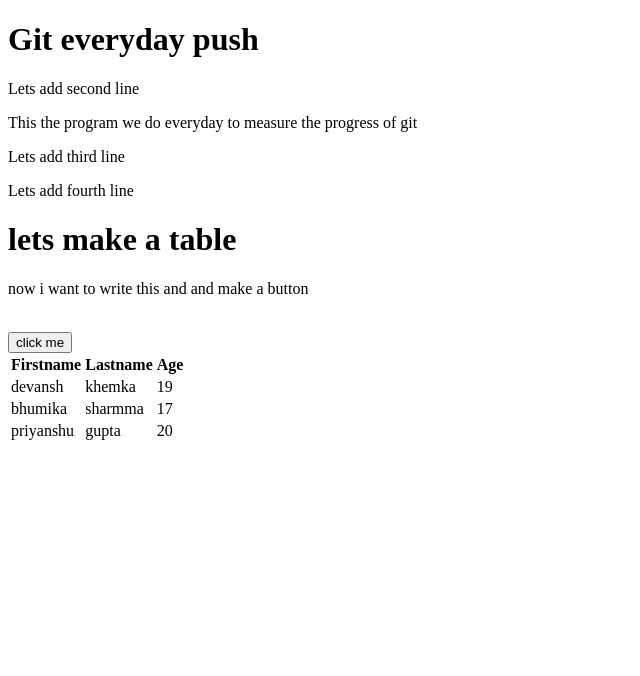
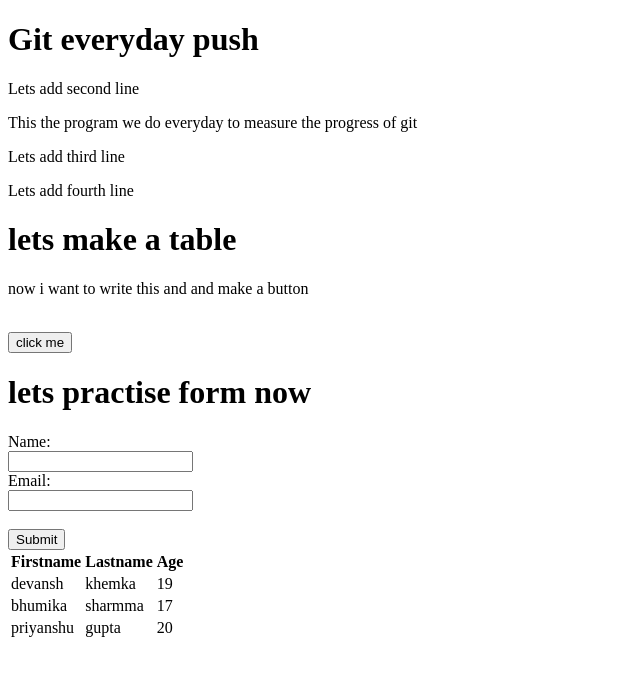
Before and after one commit to dkhemka12/Git_everyday, a plain HTML site: page index.html in a window 1280 px wide. Shown: the whole page, without its empty margins (0-640 px from the left). Drawn offline with Linux system fonts and the light colour scheme.

Commit message:
today i have aded a form

```diff
--- a/index.html
+++ b/index.html
@@ -33,6 +33,13 @@
             <td>gupta</td>
             <td>20</td>
             <p>now i want to write this and and make a button </p><br>
-            <button>click me</button>
+            <button>click me</button><br>
+            <h1>lets practise form now </h1>
+            <form action="/submit" method="post">
+                <label for="name">Name:</label><br>
+                <input type="text" id="name" name="name"><br>
+                <label for="email">Email:</label><br>
+                <input type="email" id="email" name="email"><br><br>
+                <input type="submit" value="Submit">
 </body>
 </html>
```
